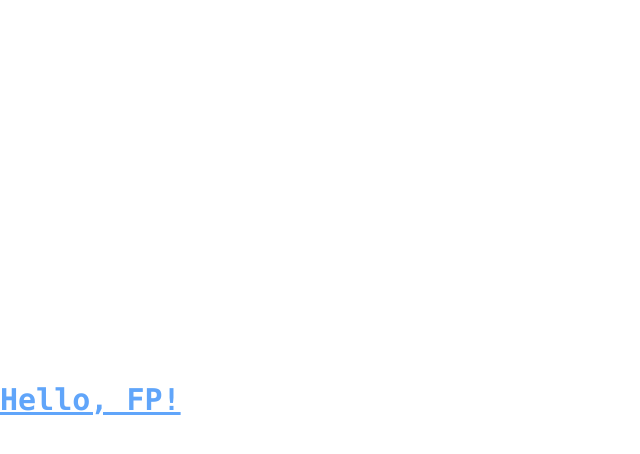
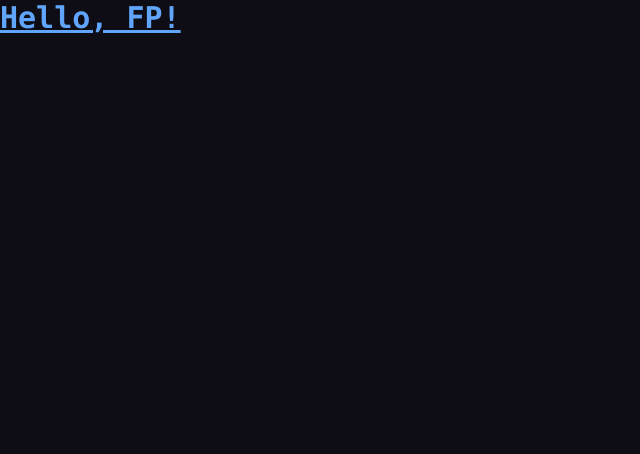
Before and after one commit to kiarash86/BASU_FP, a React app in the folder frontend/: page / in a window 1280 px wide. Shown: the top 454 px of the page, without its empty margins (0-640 px from the left). Built offline with nearby package versions, Linux system fonts and the light colour scheme; the HTML template or start-up script is replaced by a standard one.

Commit message:
(feat): Update index.css common styles

```diff
--- a/frontend/src/index.css
+++ b/frontend/src/index.css
@@ -1,71 +1,72 @@
+@import url("https://fonts.googleapis.com/css2?family=Sora:wght@300;400;600&display=swap");
+@import url("https://fonts.googleapis.com/css2?family=Source+Code+Pro:wght@400;600;700&display=swap");
+@import url("https://fonts.googleapis.com/css2?family=Space+Grotesk:wght@300&display=swap");
+
 @tailwind base;
 @tailwind components;
 @tailwind utilities;
 
 :root {
-  font-family: system-ui, Avenir, Helvetica, Arial, sans-serif;
-  line-height: 1.5;
-  font-weight: 400;
+  --font-sora: "Sora", sans-serif;
+  --font-code: "Source Code Pro", monospace;
+  --font-grotesk: "Space Grotesk", sans-serif;
 
-  color-scheme: light dark;
-  color: rgba(255, 255, 255, 0.87);
+  color-scheme: dark;
+}
 
-  font-synthesis: none;
-  text-rendering: optimizeLegibility;
-  -webkit-font-smoothing: antialiased;
-  -moz-osx-font-smoothing: grayscale;
+* {
+  scroll-behavior: smooth;
+}
+
+@layer base {
+  body {
+    @apply font-sans bg-n-8 text-n-1 text-base antialiased;
   }
 
   a {
-  font-weight: 500;
-  color: #646cff;
-  text-decoration: inherit;
-}
-a:hover {
-  color: #535bf2;
+    @apply font-medium text-color-5 no-underline transition-colors duration-200;
   }
 
-body {
-  margin: 0;
-  display: flex;
-  place-items: center;
-  min-width: 320px;
-  min-height: 100vh;
+  a:hover {
+    @apply text-color-1;
   }
 
   h1 {
-  font-size: 3.2em;
-  line-height: 1.1;
+    @apply text-h1 font-semibold;
+  }
+
+  h2 {
+    @apply text-h2 font-semibold;
   }
 
   button {
-  border-radius: 8px;
-  border: 1px solid transparent;
-  padding: 0.6em 1.2em;
-  font-size: 1em;
-  font-weight: 500;
-  font-family: inherit;
-  background-color: #1a1a1a;
-  cursor: pointer;
-  transition: border-color 0.25s;
+    @apply rounded-lg border border-transparent px-5 py-2 font-medium text-base bg-n-7 cursor-pointer transition-colors duration-200;
   }
+
   button:hover {
-  border-color: #646cff;
+    @apply border-color-5;
   }
+
   button:focus,
   button:focus-visible {
     outline: 4px auto -webkit-focus-ring-color;
   }
+}
 
-@media (prefers-color-scheme: light) {
-  :root {
-    color: #213547;
-    background-color: #ffffff;
-  }
-  a:hover {
-    color: #747bff;
-  }
-  button {
-    background-color: #f9f9f9;
-  }
-}
+.rotate-45   { transform: rotate(45deg); }
+.rotate-90   { transform: rotate(90deg); }
+.rotate-135  { transform: rotate(135deg); }
+.rotate-180  { transform: rotate(180deg); }
+.rotate-225  { transform: rotate(225deg); }
+.rotate-270  { transform: rotate(270deg); }
+.rotate-315  { transform: rotate(315deg); }
+.rotate-360  { transform: rotate(360deg); }
+
+.-rotate-45  { transform: rotate(-45deg); }
+.-rotate-90  { transform: rotate(-90deg); }
+.-rotate-135 { transform: rotate(-135deg); }
+.-rotate-180 { transform: rotate(-180deg); }
+.-rotate-225 { transform: rotate(-225deg); }
+.-rotate-270 { transform: rotate(-270deg); }
+.-rotate-315 { transform: rotate(-315deg); }
+.-rotate-360 { transform: rotate(-360deg); }
```
Lines whose indentation alone changed are shown as unchanged.
